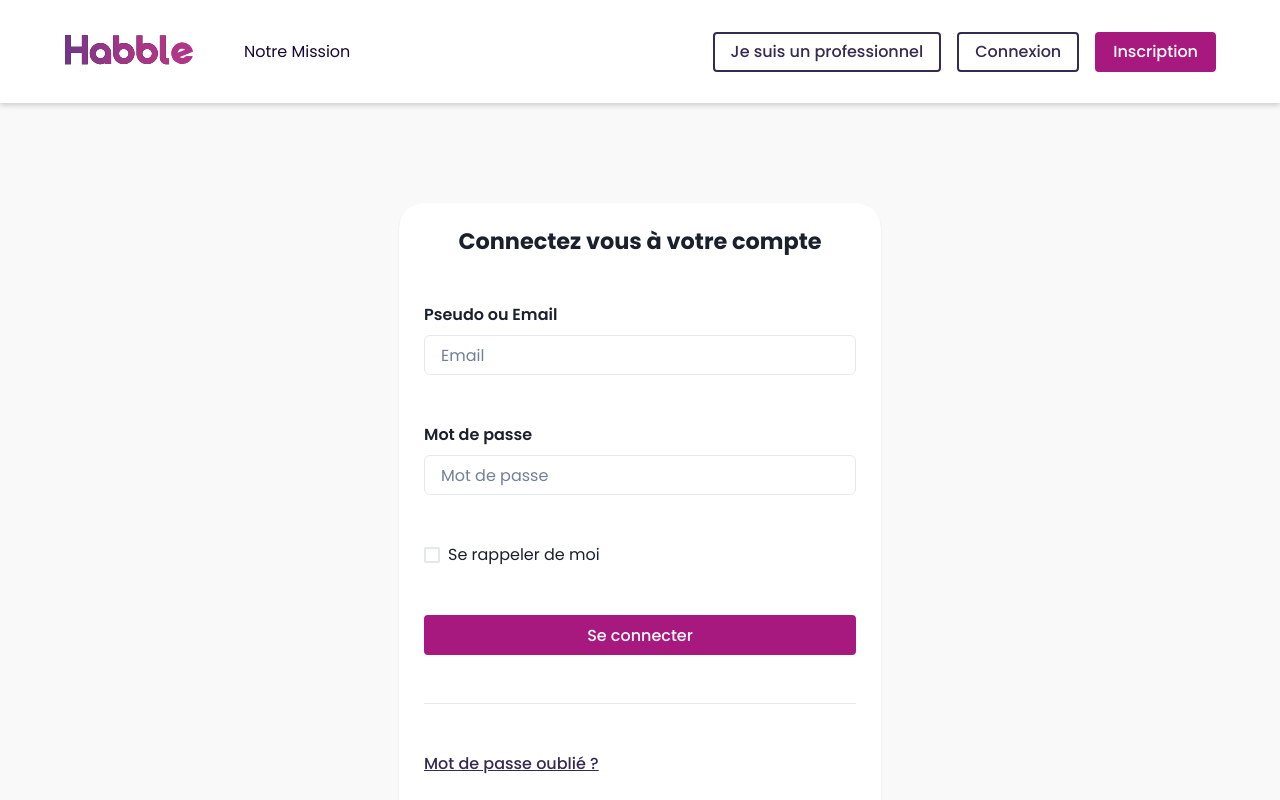
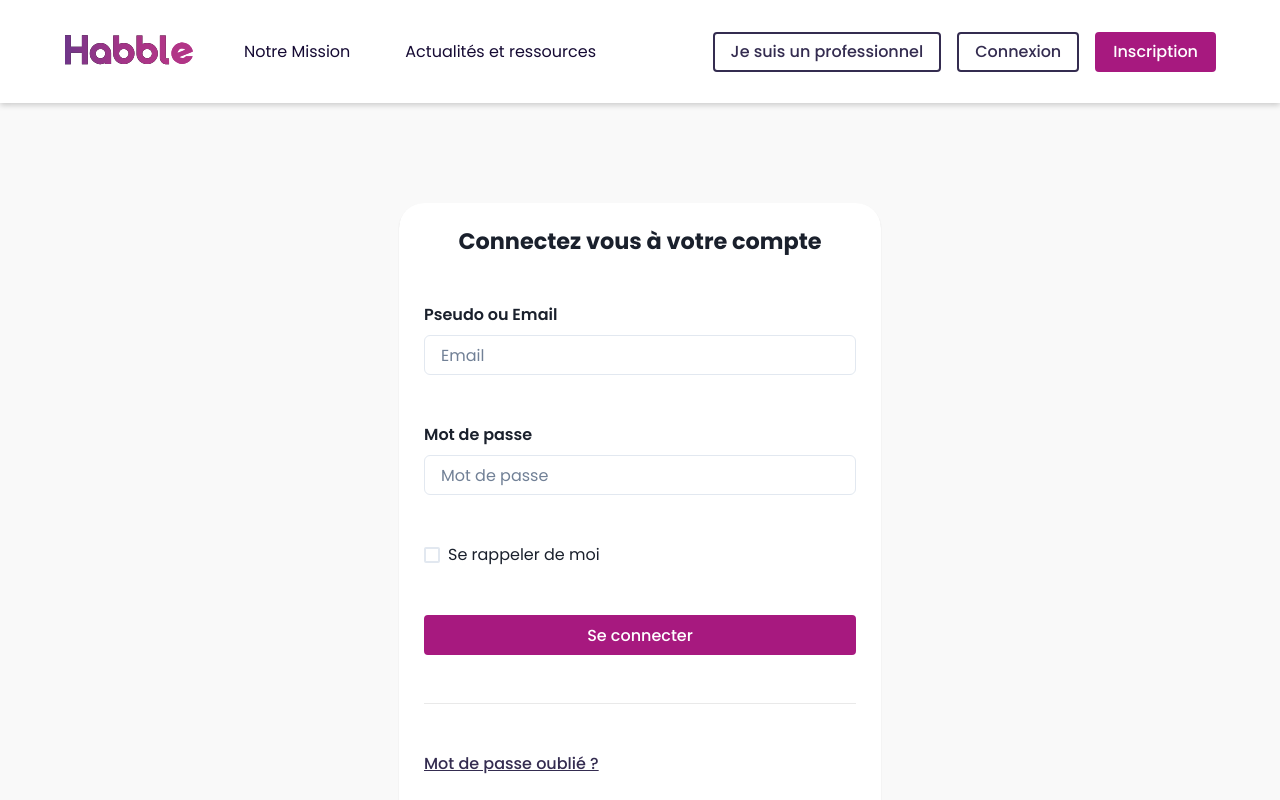
Before and after one commit to Zakari-B/Projet_WCS_3_Habble, a React (Vite) app in the folder frontend/: page /login in a window 1280 px wide. Shown: the top 800 px of the page. Built offline with nearby package versions, Linux system fonts and the light colour scheme.

Commit message:
header and headerDrawer modified

```diff
--- a/frontend/src/components/Header/Header.jsx
+++ b/frontend/src/components/Header/Header.jsx
@@ -34,9 +34,12 @@ export default function Header({ onDark = false, isSticky = false }) {
           w="100%"
           display={{ base: "none", md: "flex" }}
         >
+          <Flex justify="space-between" width={{ lg: "15rem", xl: "22rem" }}>
             <Link to="/le-projet">
               <Text
-              color={isSticky && scrollPosition <= 50 ? "white" : "purple.dark"}
+                color={
+                  isSticky && scrollPosition <= 50 ? "white" : "purple.dark"
+                }
                 _hover={{
                   bgImage:
                     "linear-gradient(to right, #f2366f 33%, #a423ad 33%, #a7197f 66%, #4d1582 66%)",
@@ -50,6 +53,25 @@ export default function Header({ onDark = false, isSticky = false }) {
                 Notre Mission
               </Text>
             </Link>
+            <Link to="/le-projet">
+              <Text
+                color={
+                  isSticky && scrollPosition <= 50 ? "white" : "purple.dark"
+                }
+                _hover={{
+                  bgImage:
+                    "linear-gradient(to right, #f2366f 33%, #a423ad 33%, #a7197f 66%, #4d1582 66%)",
+                  bgSize: "306% 100%",
+                  bgPosition: "100% 0",
+                  transition: "2s background-position",
+                  animation: "moveGradient2 4s alternate infinite",
+                  bgClip: "text",
+                }}
+              >
+                Actualités et ressources
+              </Text>
+            </Link>
+          </Flex>
           <Flex
             justify="space-between"
             align="center"
--- a/frontend/src/components/Header/HeaderDrawer.jsx
+++ b/frontend/src/components/Header/HeaderDrawer.jsx
@@ -69,6 +69,24 @@ export default function HeaderDrawer() {
                   Notre Mission
                 </Text>
               </Link>
+              <Link to="/le-projet" w="-webkit-fill-available%">
+                <Text
+                  color="purple.dark"
+                  w="100%"
+                  align="left"
+                  _hover={{
+                    bgImage:
+                      "linear-gradient(to right, #f2366f 33%, #a423ad 33%, #a7197f 66%, #4d1582 66%)",
+                    bgSize: "306% 100%",
+                    bgPosition: "100% 0",
+                    transition: "2s background-position",
+                    animation: "moveGradient2 4s alternate infinite",
+                    bgClip: "text",
+                  }}
+                >
+                  Actualités et ressources
+                </Text>
+              </Link>
               <Flex
                 justify="space-between"
                 align="flex-start"
```
Lines whose indentation alone changed are shown as unchanged.
